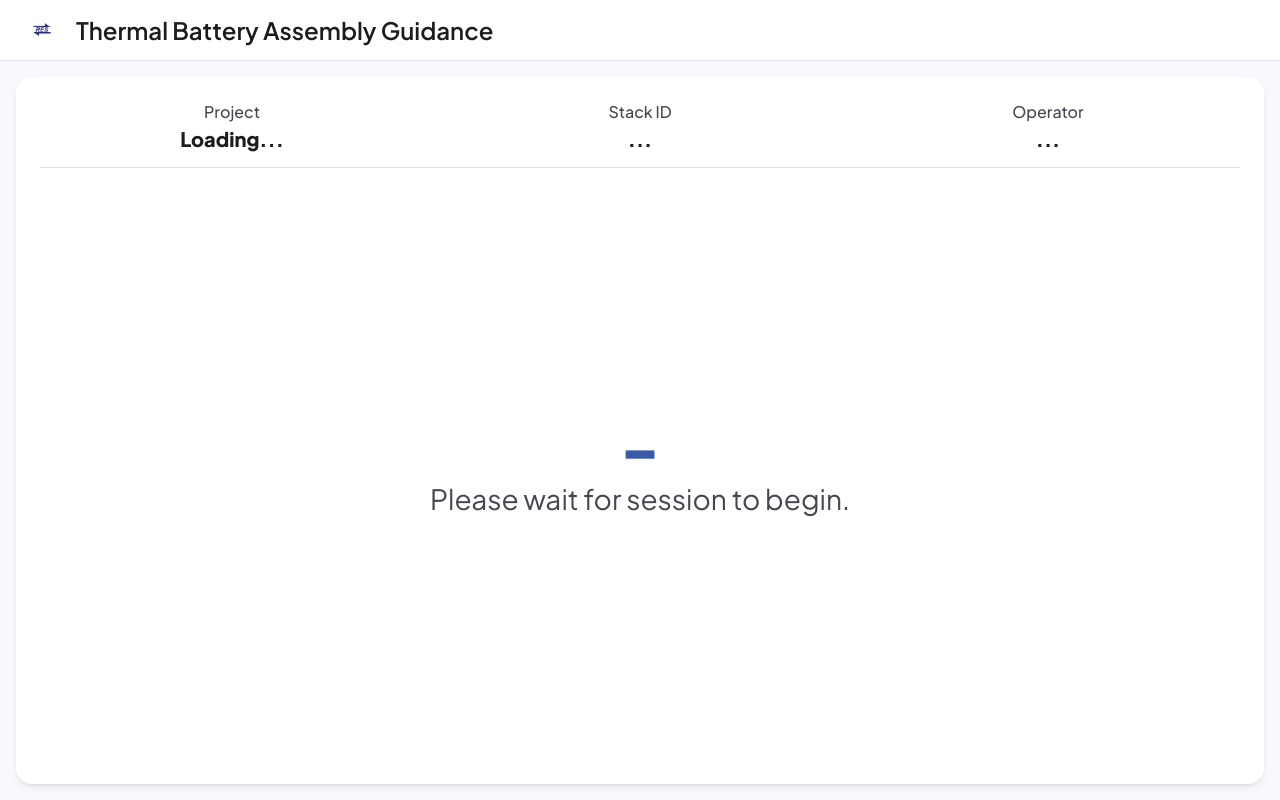
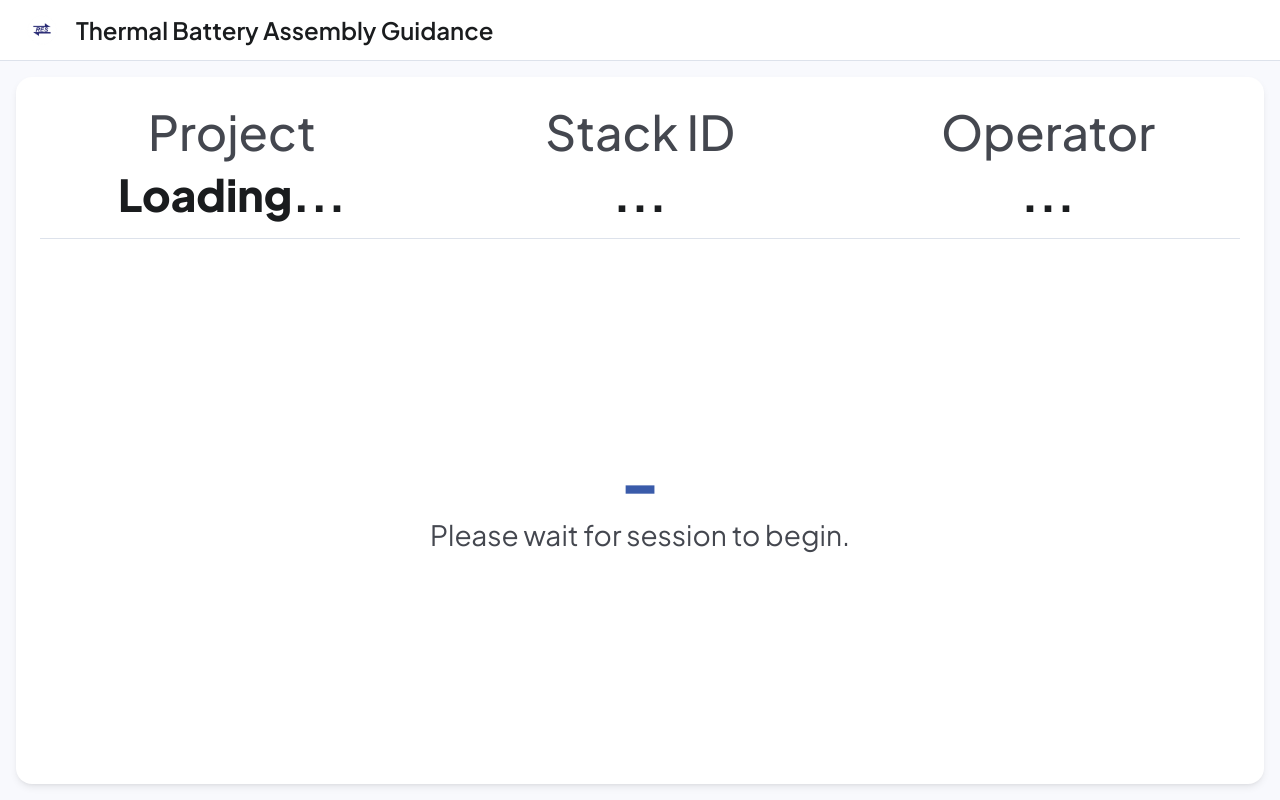
Before and after one commit to Renewable-Energy-Systems/Thermal-Battery-Assembly-Guidance, a Flask app: page / in a window 1280 px wide. Run offline with Flask 3, Linux system fonts and the light colour scheme; data comes from the database, SQL or seed files in the repository; both versions use the stored data as it was after the commit; data that the repository does not hold is empty.

Commit message:
User: Increase Sizes
Signed-off-by: weberqbot <gitbot@weberq.in>

```diff
--- a/templates/index.html
+++ b/templates/index.html
@@ -75,14 +75,14 @@
         text-align: center;
     }
     #sessionDetails > div .label {
-        font-size: 1rem;
+        font-size: 3rem;
         font-weight: 500;
         color: var(--on-surface-variant);
         display: block;
         margin-bottom: 0.25rem;
     }
     #sessionDetails > div .value {
-        font-size: 1.25rem;
+        font-size: 2.75rem;
         font-weight: 700;
         color: var(--on-surface);
     }
```
Also changed, not shown: templates/summary.html (+24 -0 lines), events.db.
